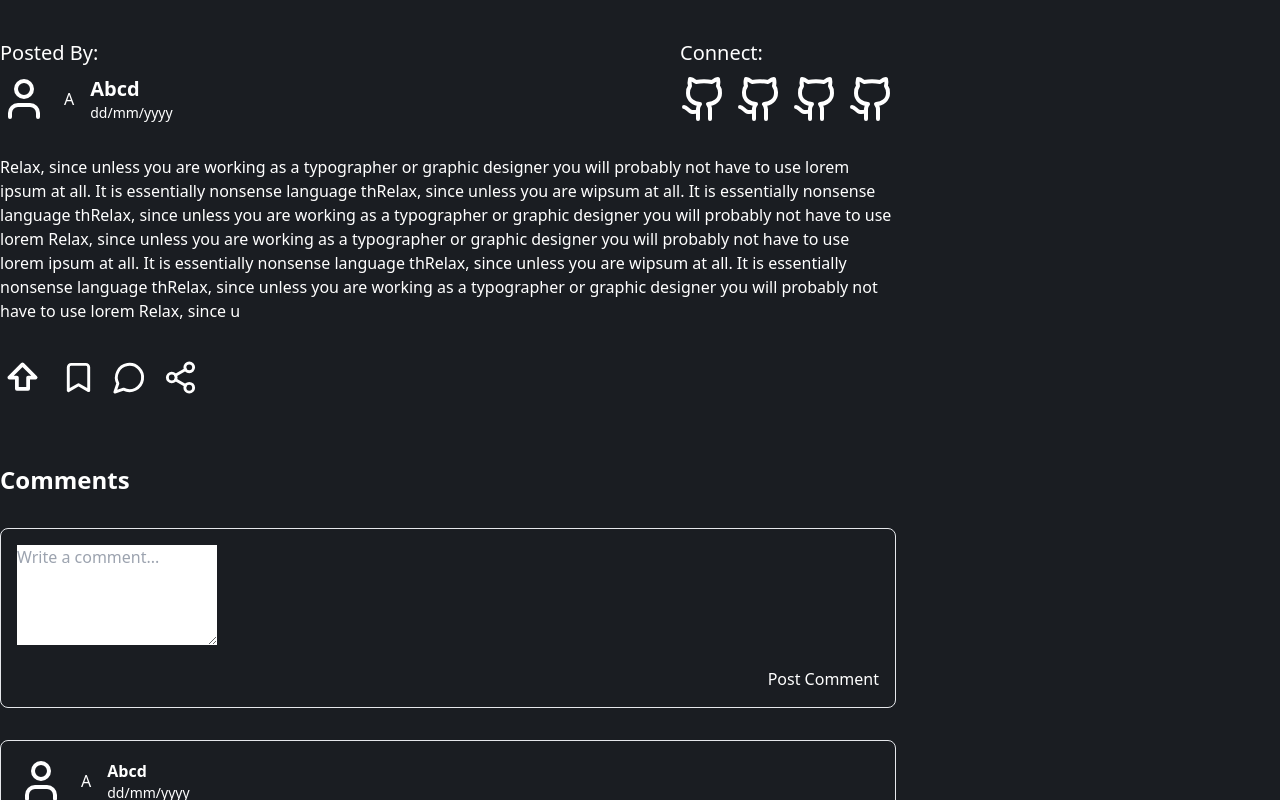
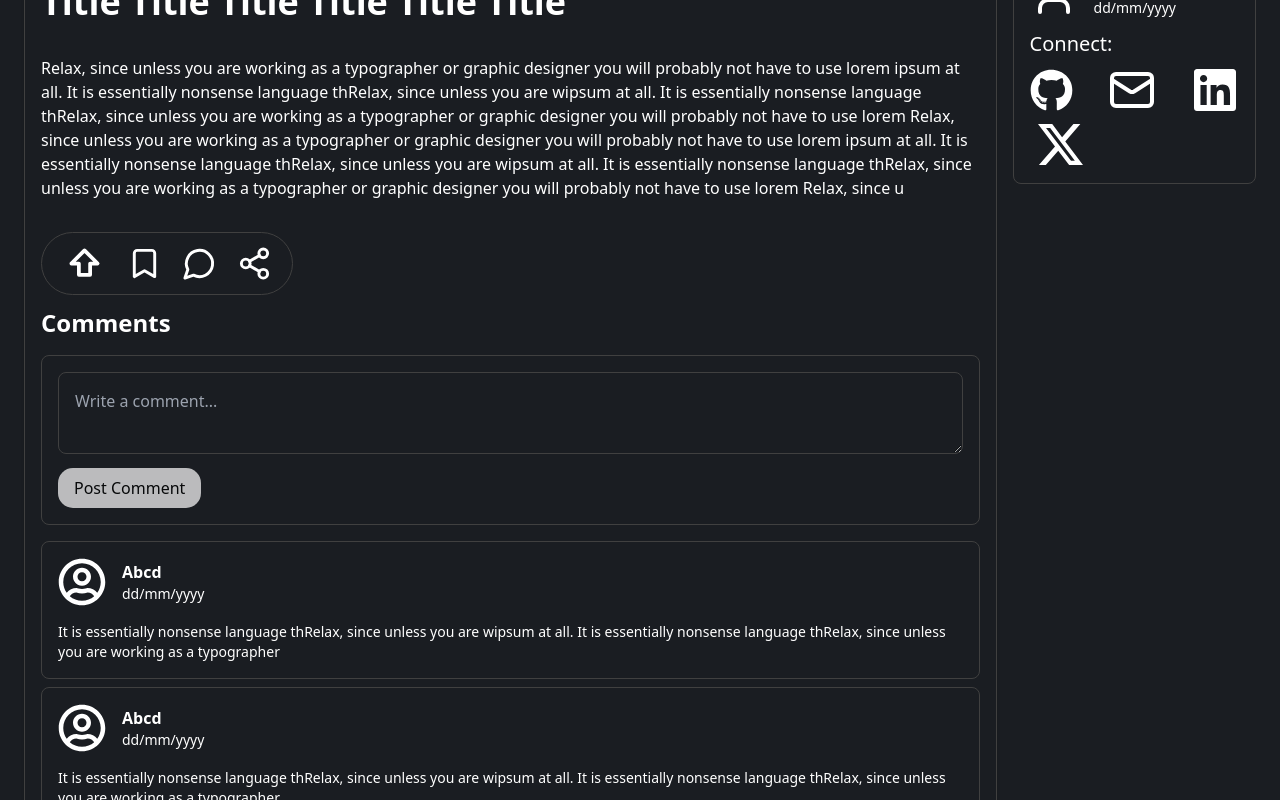
Before and after one commit to shailifadadu/IdeaVerse, a React (Vite) app in the folder frontend/: page /post in a window 1280 px wide. Shown: the part 180-980 px from the top of the page. Built offline with nearby package versions, Linux system fonts and the light colour scheme.

Commit message:
modified postpage

```diff
--- a/frontend/package.json
+++ b/frontend/package.json
@@ -14,7 +14,8 @@
     "frontend": "file:",
     "lucide-react": "^0.471.1",
     "react": "^18.3.1",
-    "react-dom": "^18.3.1"
+    "react-dom": "^18.3.1",
+    "react-icons": "^5.4.0"
   },
   "devDependencies": {
     "@eslint/js": "^9.17.0",
--- /dev/null
+++ b/frontend/src/pages/DummyData/post.ts
@@ -0,0 +1,85 @@
+export const post = {
+    id: "1",
+    title:
+      "Title Title Title Title Title Title Title Title Title Title Title Title Title Title Title Title",
+    content: `Relax, since unless you are working as a typographer or graphic designer you will probably not have to use lorem ipsum at all. It is essentially nonsense language thRelax, since unless you are wipsum at all. It is essentially nonsense language thRelax, since unless you are working as a typographer or graphic designer you will probably not have to use lorem Relax, since unless you are working as a typographer or graphic designer you will probably not have to use lorem ipsum at all. It is essentially nonsense language thRelax, since unless you are wipsum at all. It is essentially nonsense language thRelax, since unless you are working as a typographer or graphic designer you will probably not have to use lorem Relax, since u`,
+    author: {
+      name: "Abcd",
+      avatar:
+        "https://hebbkx1anhila5yf.public.blob.vercel-storage.com/Screenshot%202025-01-13%20at%202.27.23%E2%80%AFPM-lFVxZml18VdS7GNjF7gI44qEcDJ2J1.png",
+      socials: {
+        twitter: "https://twitter.com/abcd",
+        github: "https://github.com/abcd",
+        linkedin: "https://linkedin.com/in/abcd",
+      },
+    },
+    date: "dd/mm/yyyy",
+    comments: [
+      {
+        id: "1",
+        author: {
+          name: "Abcd",
+          avatar:
+            "https://hebbkx1anhila5yf.public.blob.vercel-storage.com/Screenshot%202025-01-13%20at%202.27.23%E2%80%AFPM-lFVxZml18VdS7GNjF7gI44qEcDJ2J1.png",
+        },
+        date: "dd/mm/yyyy",
+        content:
+          "It is essentially nonsense language thRelax, since unless you are wipsum at all. It is essentially nonsense language thRelax, since unless you are working as a typographer",
+      },
+      {
+        id: "1",
+        author: {
+          name: "Abcd",
+          avatar:
+            "https://hebbkx1anhila5yf.public.blob.vercel-storage.com/Screenshot%202025-01-13%20at%202.27.23%E2%80%AFPM-lFVxZml18VdS7GNjF7gI44qEcDJ2J1.png",
+        },
+        date: "dd/mm/yyyy",
+        content:
+          "It is essentially nonsense language thRelax, since unless you are wipsum at all. It is essentially nonsense language thRelax, since unless you are working as a typographer",
+      },
+      {
+        id: "1",
+        author: {
+          name: "Abcd",
+          avatar:
+            "https://hebbkx1anhila5yf.public.blob.vercel-storage.com/Screenshot%202025-01-13%20at%202.27.23%E2%80%AFPM-lFVxZml18VdS7GNjF7gI44qEcDJ2J1.png",
+        },
+        date: "dd/mm/yyyy",
+        content:
+          "It is essentially nonsense language thRelax, since unless you are wipsum at all. It is essentially nonsense language thRelax, since unless you are working as a typographer",
+      },
+      {
+        id: "1",
+        author: {
+          name: "Abcd",
+          avatar:
+            "https://hebbkx1anhila5yf.public.blob.vercel-storage.com/Screenshot%202025-01-13%20at%202.27.23%E2%80%AFPM-lFVxZml18VdS7GNjF7gI44qEcDJ2J1.png",
+        },
+        date: "dd/mm/yyyy",
+        content:
+          "It is essentially nonsense language thRelax, since unless you are wipsum at all. It is essentially nonsense language thRelax, since unless you are working as a typographer",
+      },
+      {
+        id: "1",
+        author: {
+          name: "Abcd",
+          avatar:
+            "https://hebbkx1anhila5yf.public.blob.vercel-storage.com/Screenshot%202025-01-13%20at%202.27.23%E2%80%AFPM-lFVxZml18VdS7GNjF7gI44qEcDJ2J1.png",
+        },
+        date: "dd/mm/yyyy",
+        content:
+          "It is essentially nonsense language thRelax, since unless you are wipsum at all. It is essentially nonsense language thRelax, since unless you are working as a typographer",
+      },
+      {
+        id: "1",
+        author: {
+          name: "Abcd",
+          avatar:
+            "https://hebbkx1anhila5yf.public.blob.vercel-storage.com/Screenshot%202025-01-13%20at%202.27.23%E2%80%AFPM-lFVxZml18VdS7GNjF7gI44qEcDJ2J1.png",
+        },
+        date: "dd/mm/yyyy",
+        content:
+          "It is essentially nonsense language thRelax, since unless you are wipsum at all. It is essentially nonsense language thRelax, since unless you are working as a typographer",
+      },
+    ],
+  };
--- a/frontend/src/pages/Post.tsx
+++ b/frontend/src/pages/Post.tsx
@@ -1,106 +1,55 @@
 import {
   ArrowBigUp,
   Bookmark,
-  Github,
   MessageCircle,
   Share2,
   User,
+  Mail,
 } from "lucide-react";
-import { Link } from "react-router-dom";
+import { BsTwitterX } from "react-icons/bs";
+import { FaLinkedin, FaGithub, FaRegUserCircle } from "react-icons/fa";
+import { post } from "./DummyData/post";
 
-// In a real app, this would fetch from your database
-const post = {
-  id: "1",
-  title:
-    "Title Title Title Title Title Title Title Title Title Title Title Title Title Title Title Title",
-  content: `Relax, since unless you are working as a typographer or graphic designer you will probably not have to use lorem ipsum at all. It is essentially nonsense language thRelax, since unless you are wipsum at all. It is essentially nonsense language thRelax, since unless you are working as a typographer or graphic designer you will probably not have to use lorem Relax, since unless you are working as a typographer or graphic designer you will probably not have to use lorem ipsum at all. It is essentially nonsense language thRelax, since unless you are wipsum at all. It is essentially nonsense language thRelax, since unless you are working as a typographer or graphic designer you will probably not have to use lorem Relax, since u`,
-  author: {
-    name: "Abcd",
-    avatar:
-      "https://hebbkx1anhila5yf.public.blob.vercel-storage.com/Screenshot%202025-01-13%20at%202.27.23%E2%80%AFPM-lFVxZml18VdS7GNjF7gI44qEcDJ2J1.png",
-    socials: {
-      twitter: "https://twitter.com/abcd",
-      github: "https://github.com/abcd",
-      linkedin: "https://linkedin.com/in/abcd",
-    },
-  },
-  date: "dd/mm/yyyy",
-  comments: [
-    {
-      id: "1",
-      author: {
-        name: "Abcd",
-        avatar:
-          "https://hebbkx1anhila5yf.public.blob.vercel-storage.com/Screenshot%202025-01-13%20at%202.27.23%E2%80%AFPM-lFVxZml18VdS7GNjF7gI44qEcDJ2J1.png",
-      },
-      date: "dd/mm/yyyy",
-      content:
-        "It is essentially nonsense language thRelax, since unless you are wipsum at all. It is essentially nonsense language thRelax, since unless you are working as a typographer",
-    },
-  ],
-};
 
 export default function PostPage() {
   return (
-    <div className="text-white max-w-4xl py-6">
+    <div className="flex flex-col gap-4 md:flex-row md:gap-0 p-6 ">
+      <div className="mr-4 p-4 w-full h-fit border border-neutral-700 shadow text-white rounded-md basis-4/5 flex-grow-1">
         <article className="space-y-8">
           <h1 className="text-4xl font-bold leading-tight">{post.title}</h1>
-
-        <div className="flex justify-between items-start">
-          <div className="space-y-2">
-            <h2 className="text-xl">Posted By:</h2>
-            <div className="flex items-center space-x-4">
-              <User className="h-12 w-12" />
-              <span>{post.author.name[0]}</span>
-              <div>
-                <p className="text-xl font-semibold">{post.author.name}</p>
-                <p className="text-sm text-muted-foreground">{post.date}</p>
-              </div>
-            </div>
-          </div>
-
-          <div className="space-y-2">
-            <h2 className="text-xl">Connect:</h2>
-            <div className="flex flex-wrap justify-between items-center space-x-2">
-              <Github size={48} />
-              <Github size={48} />
-              <Github size={48} />
-              <Github size={48} />
-            </div>
-          </div>
-        </div>
 
           <div className="prose prose-invert max-w-none">
             <p>{post.content}</p>
           </div>
 
-        <div className="flex flex-warp items-center space-x-4">
-          <ArrowBigUp size={45} className="text-white" />
+          <div className="flex flex-warp items-center w-fit py-2 px-5 gap-5 border border-neutral-700 rounded-full">
+            <ArrowBigUp size={45} className="text-white flex-none" />
             <Bookmark size={35} className="text-white" />
             <MessageCircle size={35} className="text-white" />
             <Share2 size={35} className="text-white" />
           </div>
         </article>
 
-      <div className="mt-16 space-y-8">
+        <div className="mt-3 space-y-4">
           <h2 className="text-2xl font-bold">Comments</h2>
-
-        <div className="rounded-lg border p-4">
+          <div className="h-full rounded-lg border border-neutral-700 p-4">
             <textarea
               placeholder="Write a comment..."
-            className="min-h-[100px] bg-background"
+              className="w-full h-full border border-neutral-700 bg-nav-bar-color text-white p-4 rounded-lg"
             />
-          <div className="mt-4 flex justify-end">
-            <button>Post Comment</button>
-          </div>
+            <button className="bg-white text-black px-4 mt-2 py-2 rounded-[15px] opacity-70 transition duration-300 ease-in-out hover:opacity-100">
+              Post Comment
+            </button>
           </div>
 
-        <div className="space-y-6">
+          <div className="space-y-2">
             {post.comments.map((comment) => (
-            <div key={comment.id} className="rounded-lg border p-4 space-y-4">
+              <div
+                key={comment.id}
+                className="rounded-lg border border-neutral-700 p-4 space-y-4"
+              >
                 <div className="flex items-center space-x-4">
-                <User size={48} />
-                <span>{comment.author.name[0]}</span>
+                  <FaRegUserCircle size={48} />
                   <div>
                     <p className="font-semibold">{comment.author.name}</p>
                     <p className="text-sm text-muted-foreground">
@@ -113,6 +62,29 @@ export default function PostPage() {
             ))}
           </div>
         </div>
+      </div>{" "}
+      <div className="flex flex-col border border-neutral-700 p-4 h-fit rounded-lg basis-1/5 text-white gap-3 items-start">
+        <div className="space-y-2">
+          <h2 className="text-xl">Posted By:</h2>
+          <div className="flex items-center space-x-4">
+            <User className="h-12 w-12" />
+            <div>
+              <p className="text-xl font-semibold">{post.author.name}</p>
+              <p className="text-sm text-muted-foreground">{post.date}</p>
+            </div>
+          </div>
+        </div>
+
+        <div className="space-y-2">
+          <h2 className="text-xl">Connect:</h2>
+          <div className="flex flex-wrap gap-2 justify-between items-center space-x-2">
+            <FaGithub size={43} />
+            <Mail size={48} />
+            <FaLinkedin size={48} />
+            <BsTwitterX size={45} />
+          </div>
+        </div>
+      </div>
     </div>
   );
 }
```
Also changed, not shown: 1 other file (tests, documents, lock files or other folders). Lines whose indentation alone changed are shown as unchanged.
